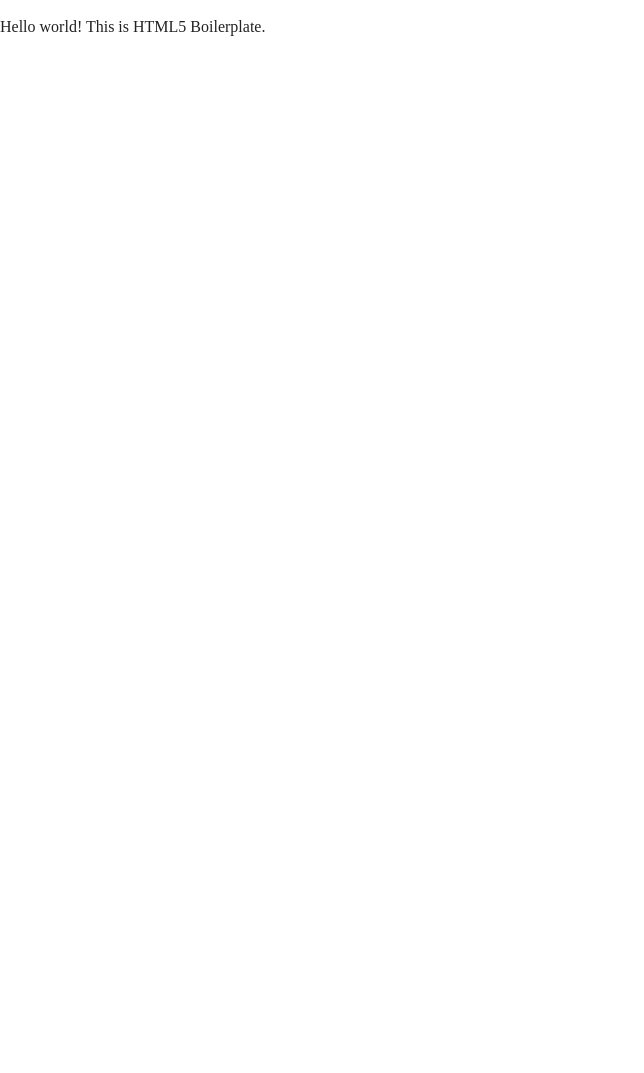
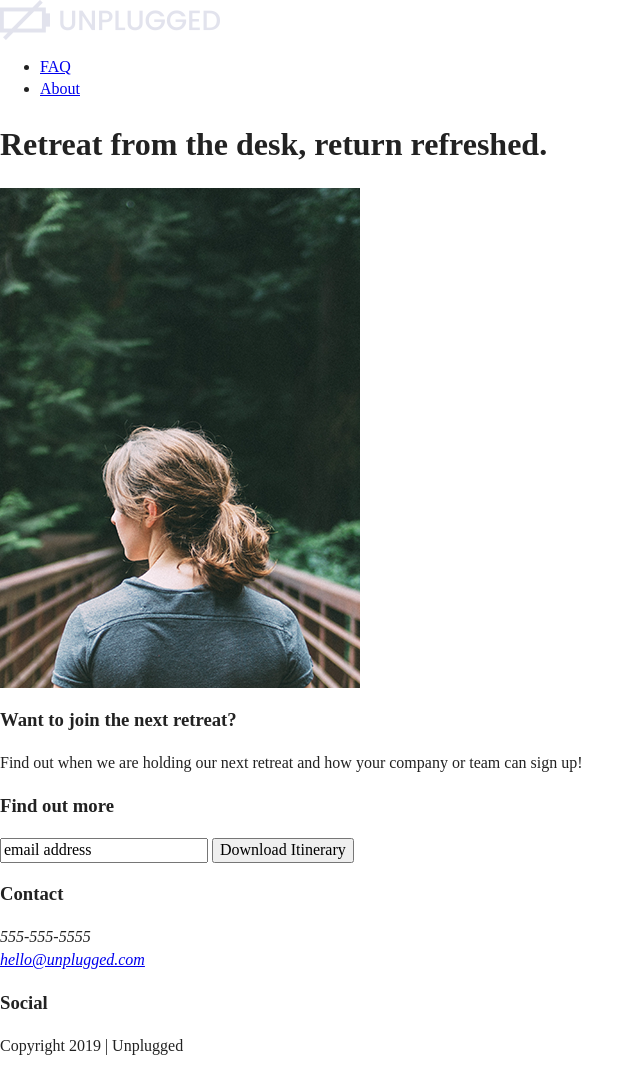
Before and after one commit to CoryRunn/unplugged-retreat, a plain HTML site: page index.html in a window 1280 px wide. Shown: the whole page, without its empty margins (0-644 px from the left). Before the commit the page ends 800 px from the top, so only its background shows below. Drawn offline with nearby package versions, Linux system fonts and the light colour scheme.

Commit message:
Homepage html code and img updates

```diff
--- a/index.html
+++ b/index.html
@@ -3,7 +3,7 @@
 
 <head>
   <meta charset="utf-8">
-  <title></title>
+  <title>Unplugged Retreat</title>
   <meta name="description" content="">
   <meta name="viewport" content="width=device-width, initial-scale=1">
 
@@ -23,7 +23,69 @@
   <![endif]-->
 
   <!-- Add your site or application content here -->
-  <p>Hello world! This is HTML5 Boilerplate.</p>
+  <header>
+      <div class="content-wrapper">
+        <a href="#"><img src="img/logo.png" alt="unplugged logo"></a>
+        <div class="header-divider">
+          <nav>
+            <ul>
+              <li><a href="faq/index.html" target="_blank">FAQ</a></li>
+              <li><a href="about/index.html" target="_blank">About</a></li>
+            </ul>
+          </nav>
+        </div>
+      </div>
+  </header>
+
+  <main>
+
+    <section>
+      <h1>Retreat from the desk, return refreshed.</h1>
+        <img src="img/jwomen-bridge.png" alt="Women on bridge">
+    </section>
+
+    <aside>
+      <div class="contact-area">
+        <h3>Want to join the next retreat?</h3>
+        <p>Find out when we are holding our next retreat and how your company or team can sign up!</p>
+        <h3>Find out more</h3>
+      </div>
+      <div class="signup-form">
+        <input type="text" name="name" value="email address">
+        <input type="button" value="Download Itinerary">
+      </div>
+    </aside>
+
+  </main> <!--- main wrapper---->
+
+  <footer>
+      <div class="content-wrapper">
+        <div class="footer-content">
+          <h3>Contact</h3>
+          <address class="contact">
+            555-555-5555 <br>
+            <a href="mailto: hello@unplugged.com">hello@unplugged.com</a>
+          </address>
+          <div class="social">
+            <h3>Social</h3>
+            <div class="social-icons">
+              <p><a href="https://www.facebook.com" target="_blank"></a></p>
+              <p><a href="https://www.twitter.com" target="_blank"></a></p>
+              <p><a href="https://www.instagram.com" target="_blank"></a></p>
+            </div>
+          </div>
+        </div>
+      </div>
+
+      <div class="copyright">
+        <p>Copyright 2019 | Unplugged</p>
+      </div>
+  </footer>
+
+
+
+
+
   <script src="js/vendor/modernizr-3.8.0.min.js"></script>
   <script src="https://code.jquery.com/jquery-3.4.1.min.js" integrity="sha256-CSXorXvZcTkaix6Yvo6HppcZGetbYMGWSFlBw8HfCJo=" crossorigin="anonymous"></script>
   <script>window.jQuery || document.write('<script src="js/vendor/jquery-3.4.1.min.js"><\/script>')</script>
```
Also changed, not shown: img/campsite.png (added), img/group-photo.png (added), img/jwomen-bridge.png (added), img/logo.png (added), img/rawpixel-800820-unsplash1.jpg (deleted), 1 other file.
